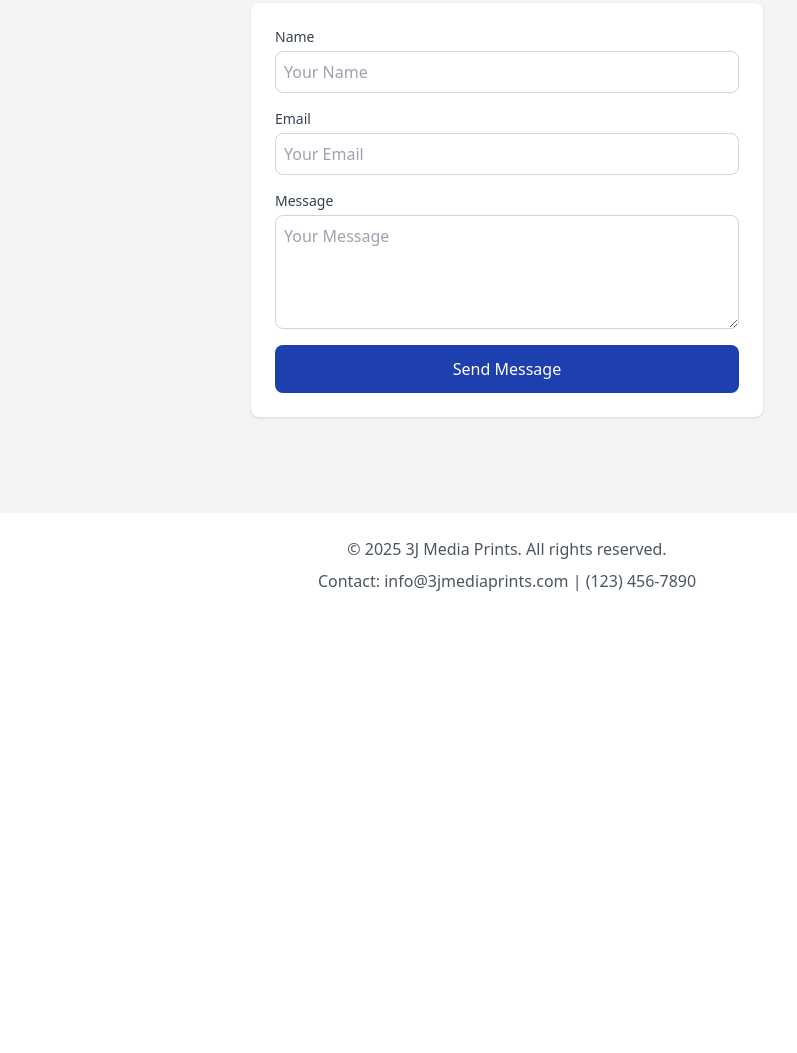
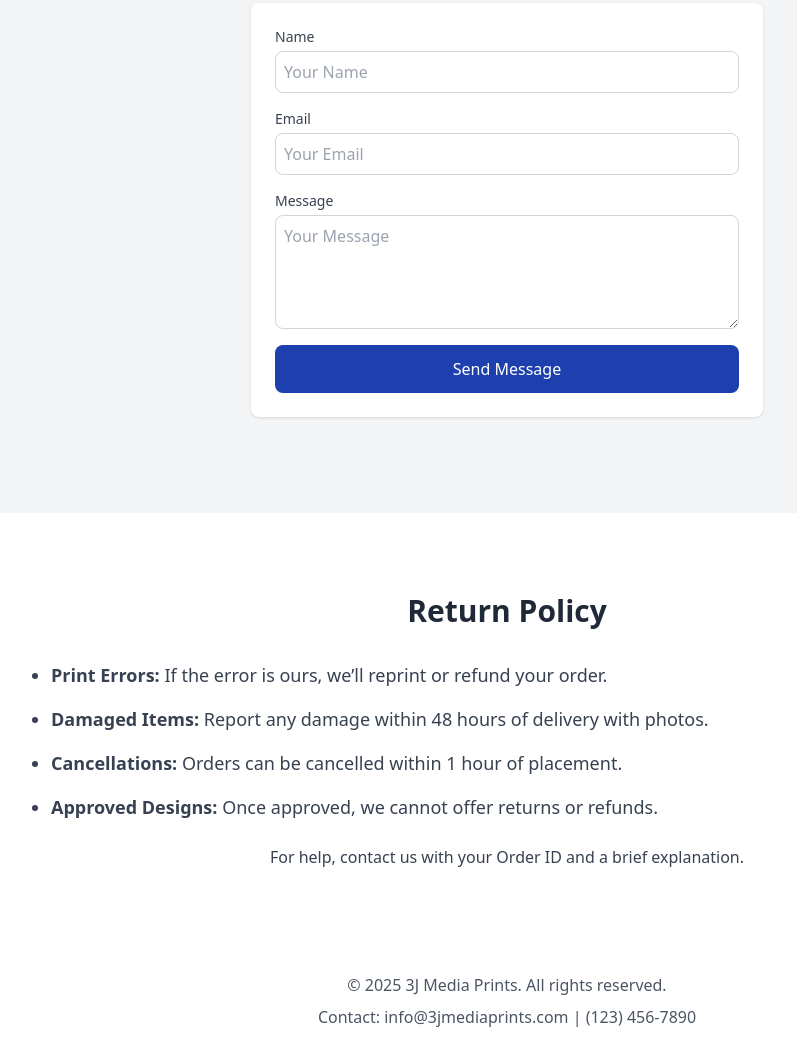
Before and after one commit to techsmithjenkins/3jmediaprint, a plain HTML site: page index.html in a window 1280 px wide. Shown: the part 2061-3114 px from the top of the page, without its empty margins (133-930 px from the left). Before the commit the page ends 2678 px from the top, so only its background shows below. Drawn offline with nearby package versions, Linux system fonts and the light colour scheme.

Commit message:
Update index.html to add Return policy

```diff
--- a/index.html
+++ b/index.html
@@ -168,6 +168,20 @@
     </div>
   </section>
 
+  <section id="returns" class="py-20 bg-white dark:bg-gray-800">
+  <div class="max-w-5xl mx-auto px-4 sm:px-6 lg:px-8">
+    <h2 class="text-3xl font-bold text-gray-800 dark:text-white text-center mb-8">Return Policy</h2>
+    <ul class="text-lg text-gray-700 dark:text-gray-300 space-y-4 list-disc pl-6">
+      <li><strong>Print Errors:</strong> If the error is ours, we’ll reprint or refund your order.</li>
+      <li><strong>Damaged Items:</strong> Report any damage within 48 hours of delivery with photos.</li>
+      <li><strong>Cancellations:</strong> Orders can be cancelled within 1 hour of placement.</li>
+      <li><strong>Approved Designs:</strong> Once approved, we cannot offer returns or refunds.</li>
+    </ul>
+    <p class="text-center mt-6 text-gray-700 dark:text-gray-300">For help, contact us with your Order ID and a brief explanation.</p>
+  </div>
+</section>
+
+
   <footer class="bg-white dark:bg-gray-800 py-6 mt-auto">
     <div class="max-w-7xl mx-auto px-4 sm:px-6 lg:px-8 text-center">
       <p class="text-gray-600 dark:text-gray-300">&copy; 2025 3J Media Prints. All rights reserved.</p>
```
